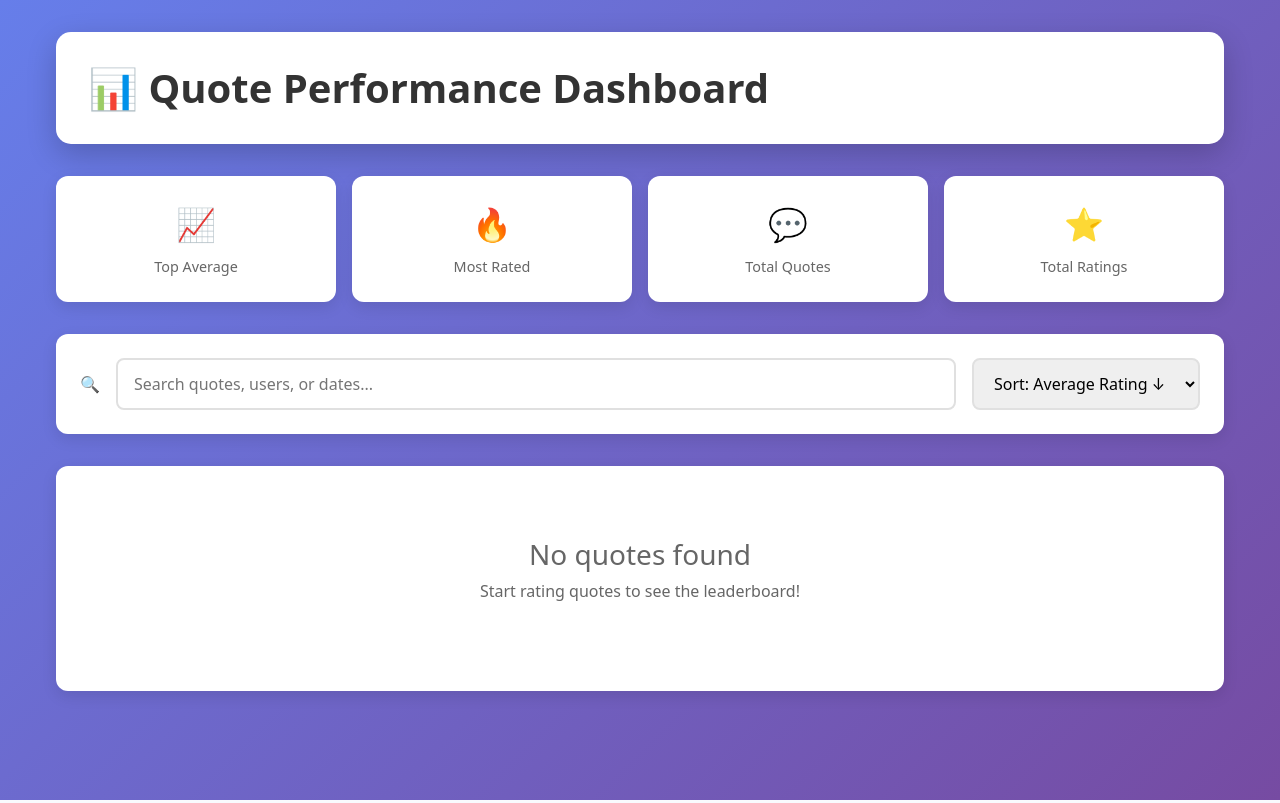
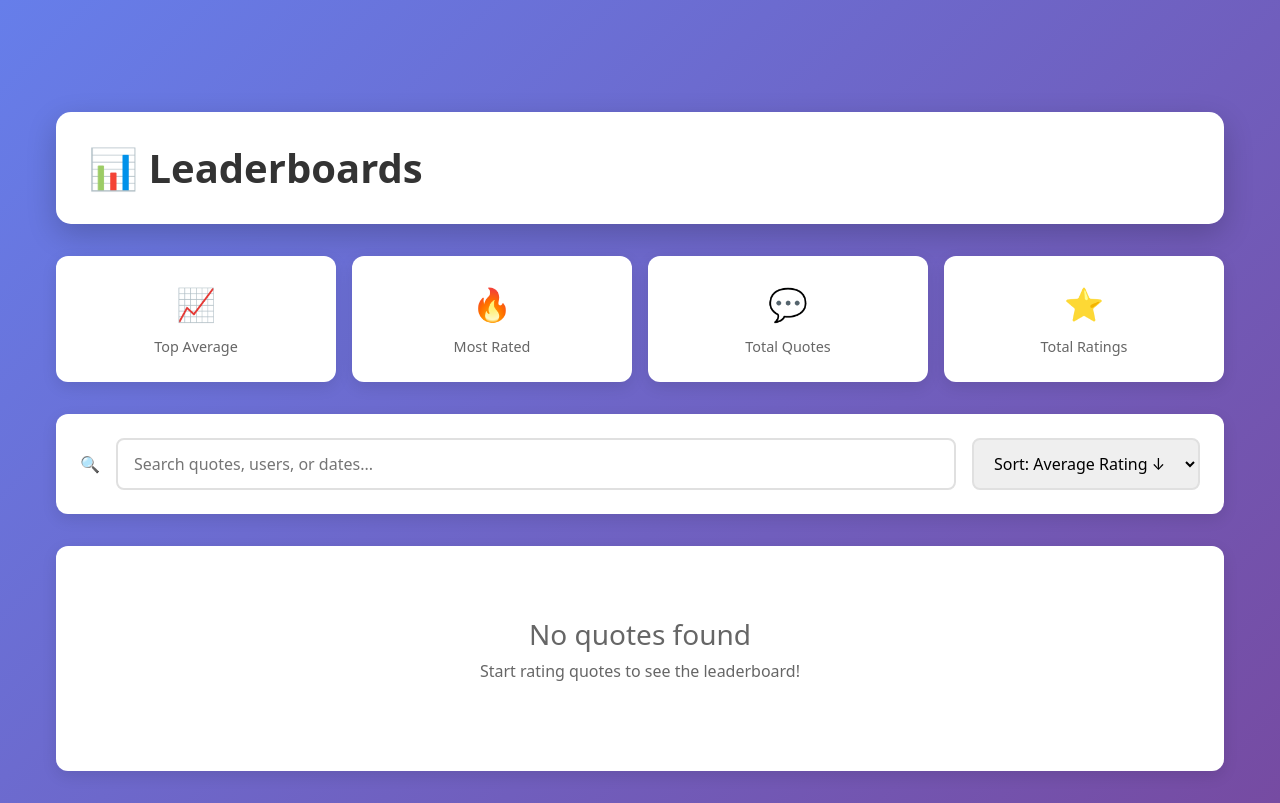
Before and after one commit to SamBunker/afterdark-quotes-website, a Node project: template views/leaderboard.handlebars in a window 1280 px wide. Run offline with Node 20 templates, Linux system fonts and the light colour scheme; the template is opened without the code that fills it, so the values that code supplies are empty; some libraries are stand-ins or nearby versions.

Commit message:
Leaderboard changes

```diff
--- a/views/leaderboard.handlebars
+++ b/views/leaderboard.handlebars
@@ -3,19 +3,21 @@
 <head>
     <meta charset="UTF-8">
     <meta name="viewport" content="width=device-width, initial-scale=1">
-    <title>Quote Performance Dashboard</title>
+    <title>Leaderboards</title>
     <link href="https://cdn.jsdelivr.net/npm/bootstrap@5.3.0/dist/css/bootstrap.min.css" rel="stylesheet">
     <style>
         body {
             background: linear-gradient(135deg, #667eea 0%, #764ba2 100%);
             min-height: 100vh;
             padding: 2rem 0;
+            overflow-y: auto !important;
         }
 
         .dashboard-container {
             max-width: 1200px;
             margin: 0 auto;
             padding: 0 1rem;
+            padding-top: 80px;
         }
 
         .dashboard-header {
@@ -122,8 +124,6 @@
         .ranking-item:hover {
             background-color: #f8f9fa;
             border-radius: 8px;
-            padding-left: 1rem;
-            padding-right: 1rem;
         }
 
         .ranking-item:last-child {
@@ -241,7 +241,7 @@
     <div class="dashboard-container">
         <!-- Header -->
         <div class="dashboard-header">
-            <h1>📊 Quote Performance Dashboard</h1>
+            <h1>📊 Leaderboards</h1>
         </div>
 
         <!-- Stats Cards -->
```
